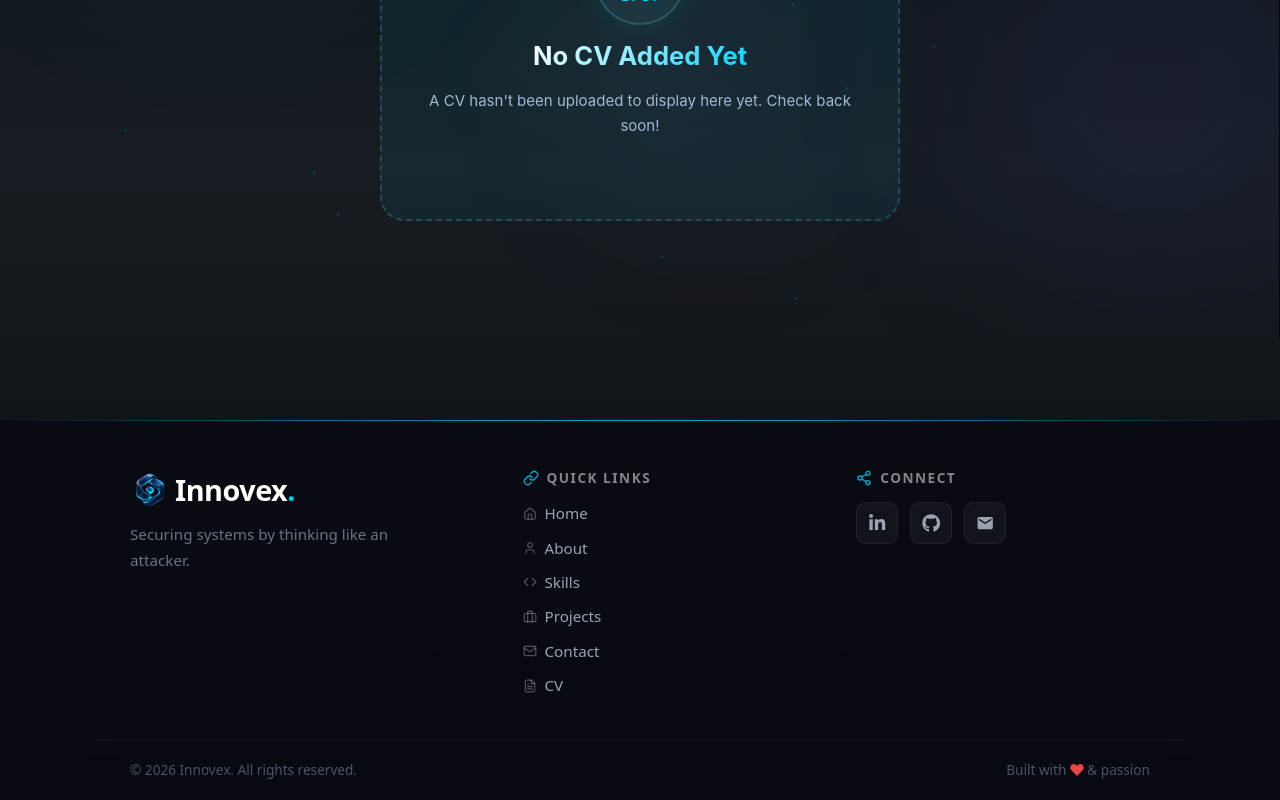
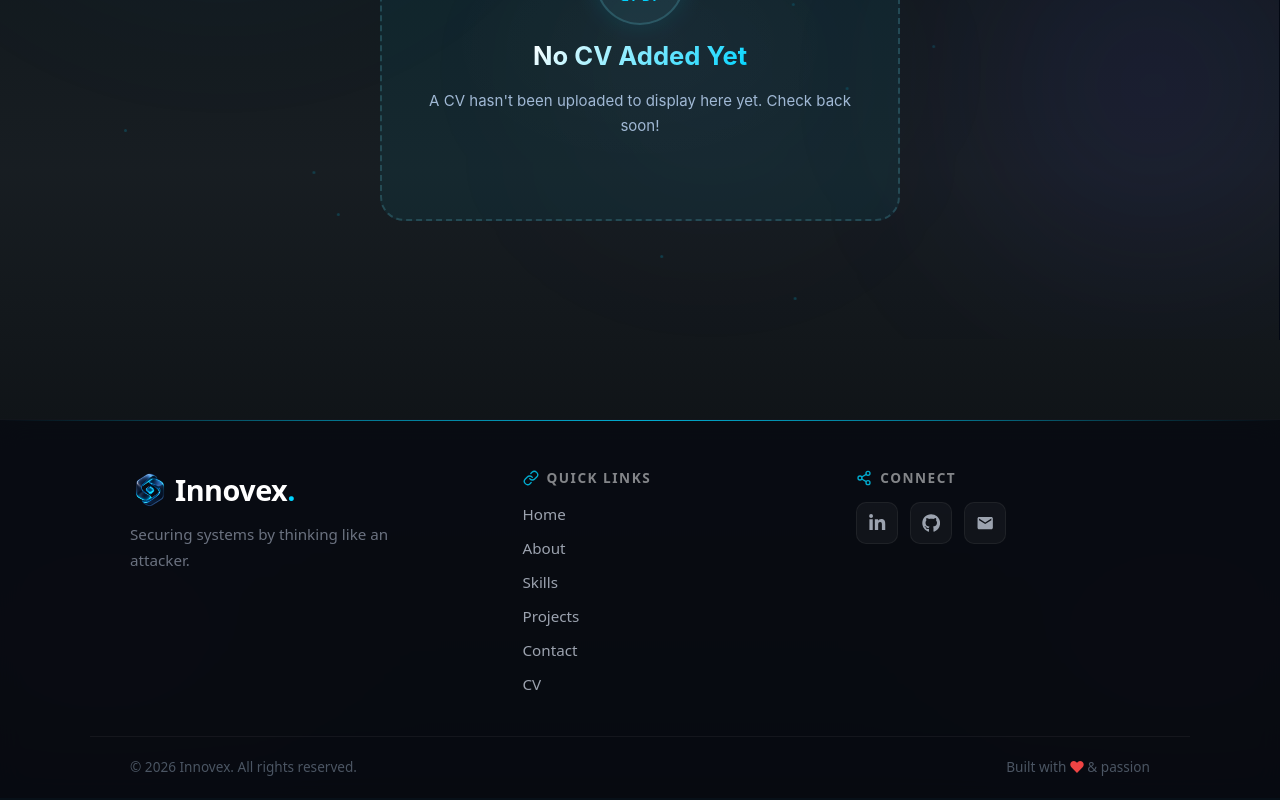
Before and after one commit to pavg2258/Portfolio, a React (Vite) app: page /#/cv in a window 1280 px wide. Shown: the part 461-1261 px from the top of the page. Built offline with nearby package versions, Linux system fonts and the light colour scheme.

Commit message:
updated navbar and footer with few changes

```diff
--- a/src/Components/page-css/Navbar.css
+++ b/src/Components/page-css/Navbar.css
@@ -254,8 +254,8 @@
 
   /* Shrink logo slightly on mobile so it doesn't break the smaller navbar */
   .navbar-logo {
-    height: 50px;
-    width: 50px;
+    height: 40px;
+    width: 40px;
   }
 
   .navbar-logo-name {
--- a/src/Components/pages/Footer.jsx
+++ b/src/Components/pages/Footer.jsx
@@ -4,7 +4,7 @@ import { NavLink } from "react-router-dom";
 
 import { FaGithub, FaLinkedinIn } from "react-icons/fa";
 import { MdEmail } from "react-icons/md";
-import { Home, User, Code, Briefcase, Mail, FileText, Link, Share2 } from "lucide-react";
+import { Link, Share2 } from "lucide-react";
 
 import portfolioImg from "../../assets/portfolio-logo.svg";
 
@@ -36,36 +36,12 @@ const Footer = () => {
             <Link size={16} className="footer-heading-icon" /> Quick Links
           </h4>
           <ul className="footer-links-list">
-            <li>
-              <NavLink to="/" className="footer-link">
-                <Home size={14} className="footer-link-icon" /> Home
-              </NavLink>
-            </li>
-            <li>
-              <NavLink to="/about" className="footer-link">
-                <User size={14} className="footer-link-icon" /> About
-              </NavLink>
-            </li>
-            <li>
-              <NavLink to="/skills" className="footer-link">
-                <Code size={14} className="footer-link-icon" /> Skills
-              </NavLink>
-            </li>
-            <li>
-              <NavLink to="/projects" className="footer-link">
-                <Briefcase size={14} className="footer-link-icon" /> Projects
-              </NavLink>
-            </li>
-            <li>
-              <NavLink to="/contact" className="footer-link">
-                <Mail size={14} className="footer-link-icon" /> Contact
-              </NavLink>
-            </li>
-            <li>
-              <NavLink to="/cv" className="footer-link">
-                <FileText size={14} className="footer-link-icon" /> CV
-              </NavLink>
-            </li>
+            <li><NavLink to="/" className="footer-link">Home</NavLink></li>
+            <li><NavLink to="/about" className="footer-link">About</NavLink></li>
+            <li><NavLink to="/skills" className="footer-link">Skills</NavLink></li>
+            <li><NavLink to="/projects" className="footer-link">Projects</NavLink></li>
+            <li><NavLink to="/contact" className="footer-link">Contact</NavLink></li>
+            <li><NavLink to="/cv" className="footer-link">CV</NavLink></li>
           </ul>
         </div>
 
```
